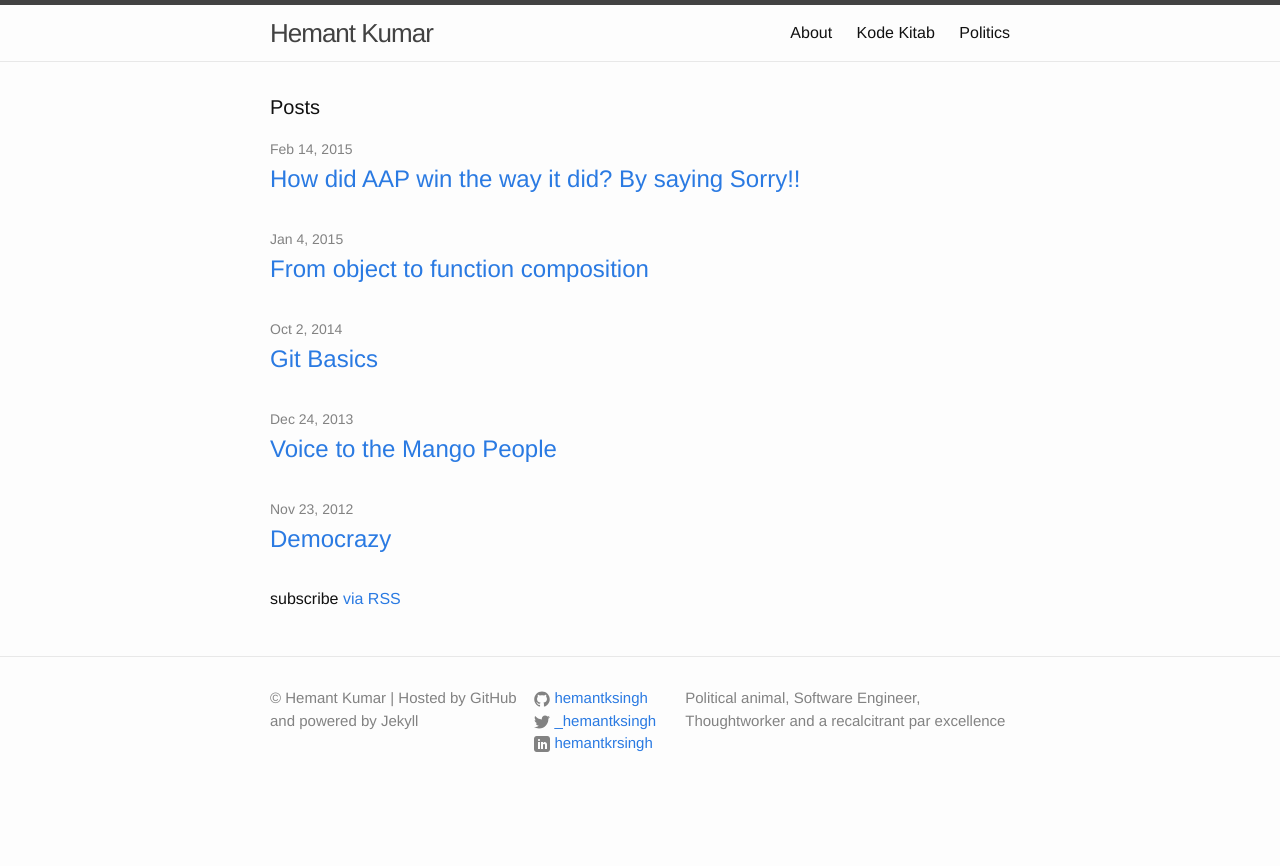
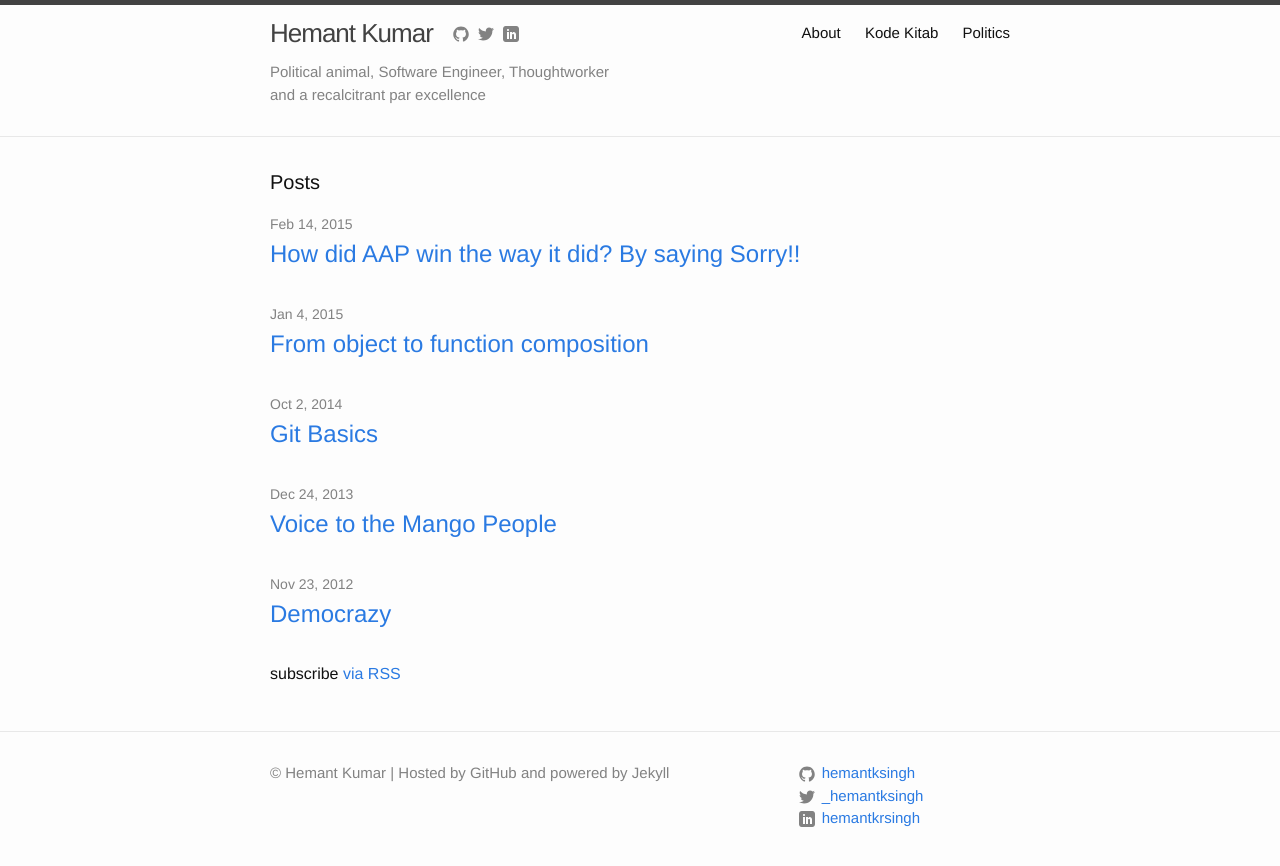
Before and after one commit to hemantksingh/hemantksingh.github.io, a Jekyll site: the page built from index.html, in a window 1280 px wide. Shown: the top 866 px of the page. Built offline with Jekyll 4.4.1, drawn with Linux system fonts in a browser that asks for light colours.

Commit message:
Changed site description into the header.

```diff
--- a/_includes/footer.html
+++ b/_includes/footer.html
@@ -11,7 +11,8 @@
       </div>
 
       <div class="footer-col  footer-col-2">
-        <ul class="social-media-list">
+        <ul class="social-icons-list">
+
           {% if site.github_username %}
           <li>
             <a href="https://github.com/{{ site.github_username }}">
@@ -54,11 +55,8 @@
             </a>
           </li>
           {% endif %}
+
         </ul>
-      </div>
-
-      <div class="footer-col  footer-col-3">
-        <p class="text">{{ site.description }}</p>
       </div>
     </div>
 
--- a/_includes/header.html
+++ b/_includes/header.html
@@ -1,10 +1,19 @@
 <header class="site-header">
 
   <div class="wrapper">
+    <div class="header-col-wrapper">
 
+      <div class="header-col header-col-1">
         <a class="site-title" href="{{ site.baseurl }}/">{{ site.title }}</a>
 
+        {% include social_icons.html %}
+
+        <p class="text">{{ site.description }}</p>
+      </div>
+
+      <div class="header-col header-col-2">
         <nav class="site-nav">
+          <!-- Menu icon visible on mobile. -->
           <a href="#" class="menu-icon">
             <svg viewBox="0 0 18 15">
               <path fill="#424242" d="M18,1.484c0,0.82-0.665,1.484-1.484,1.484H1.484C0.665,2.969,0,2.304,0,1.484l0,0C0,0.665,0.665,0,1.484,0 h15.031C17.335,0,18,0.665,18,1.484L18,1.484z"/>
@@ -24,4 +33,7 @@
 
       </div>
 
+    </div>
+  </div>
+
 </header>
--- /dev/null
+++ b/_includes/social_icons.html
@@ -0,0 +1,26 @@
+<div class="social-icons">
+	<a href="https://github.com/{{ site.github_username }}">
+		<span class="icon  icon--github">
+			<svg viewBox="0 0 16 16">
+				<path fill="#828282" d="M7.999,0.431c-4.285,0-7.76,3.474-7.76,7.761 c0,3.428,2.223,6.337,5.307,7.363c0.388,0.071,0.53-0.168,0.53-0.374c0-0.184-0.007-0.672-0.01-1.32 c-2.159,0.469-2.614-1.04-2.614-1.04c-0.353-0.896-0.862-1.135-0.862-1.135c-0.705-0.481,0.053-0.472,0.053-0.472 c0.779,0.055,1.189,0.8,1.189,0.8c0.692,1.186,1.816,0.843,2.258,0.645c0.071-0.502,0.271-0.843,0.493-1.037 C4.86,11.425,3.049,10.76,3.049,7.786c0-0.847,0.302-1.54,0.799-2.082C3.768,5.507,3.501,4.718,3.924,3.65 c0,0,0.652-0.209,2.134,0.796C6.677,4.273,7.34,4.187,8,4.184c0.659,0.003,1.323,0.089,1.943,0.261 c1.482-1.004,2.132-0.796,2.132-0.796c0.423,1.068,0.157,1.857,0.077,2.054c0.497,0.542,0.798,1.235,0.798,2.082 c0,2.981-1.814,3.637-3.543,3.829c0.279,0.24,0.527,0.713,0.527,1.437c0,1.037-0.01,1.874-0.01,2.129 c0,0.208,0.14,0.449,0.534,0.373c3.081-1.028,5.302-3.935,5.302-7.362C15.76,3.906,12.285,0.431,7.999,0.431z"/>
+			</svg>
+		</span>
+	</a>
+
+	<a href="https://twitter.com/{{ site.twitter_username }}">
+		<span class="icon  icon--twitter">
+			<svg viewBox="0 0 16 16">
+				<path fill="#828282" d="M15.969,3.058c-0.586,0.26-1.217,0.436-1.878,0.515c0.675-0.405,1.194-1.045,1.438-1.809
+				c-0.632,0.375-1.332,0.647-2.076,0.793c-0.596-0.636-1.446-1.033-2.387-1.033c-1.806,0-3.27,1.464-3.27,3.27 c0,0.256,0.029,0.506,0.085,0.745C5.163,5.404,2.753,4.102,1.14,2.124C0.859,2.607,0.698,3.168,0.698,3.767 c0,1.134,0.577,2.135,1.455,2.722C1.616,6.472,1.112,6.325,0.671,6.08c0,0.014,0,0.027,0,0.041c0,1.584,1.127,2.906,2.623,3.206 C3.02,9.402,2.731,9.442,2.433,9.442c-0.211,0-0.416-0.021-0.615-0.059c0.416,1.299,1.624,2.245,3.055,2.271 c-1.119,0.877-2.529,1.4-4.061,1.4c-0.264,0-0.524-0.015-0.78-0.046c1.447,0.928,3.166,1.469,5.013,1.469 c6.015,0,9.304-4.983,9.304-9.304c0-0.142-0.003-0.283-0.009-0.423C14.976,4.29,15.531,3.714,15.969,3.058z"/>
+			</svg>
+		</span>
+	</a>
+
+	<a href="http://uk.linkedin.com/in/{{ site.linkedin_username }}">
+		<span  class="icon  icon--linkedin">
+			<svg viewBox="0 0 32 32" margin-top="50">
+				<path fill="#828282" d="M26.625 0h-21.25c-2.956 0-5.375 2.419-5.375 5.375v21.25c0 2.956 2.419 5.375 5.375 5.375h21.25c2.956 0 5.375-2.419 5.375-5.375v-21.25c0-2.956-2.419-5.375-5.375-5.375zM12 26h-4v-14h4v14zM10 10c-1.105 0-2-0.895-2-2s0.895-2 2-2 2 0.895 2 2-0.895 2-2 2zM26 26h-4v-8c0-1.105-0.895-2-2-2s-2 0.895-2 2v8h-4v-14h4v2.483c0.825-1.133 2.086-2.483 3.5-2.483 2.485 0 4.5 2.239 4.5 5v9z"/>
+			</svg>
+		</span>
+	</a>
+</div>
--- a/_sass/_layout.scss
+++ b/_sass/_layout.scss
@@ -8,6 +8,50 @@
 
     // Positioning context for the mobile navigation icon
     position: relative;
+}
+
+.header-col-wrapper {
+    font-size: 15px;
+    color: $grey-color;
+    margin-left: -$spacing-unit / 2;
+    @extend %clearfix;
+}
+
+.header-col {
+    float: left;
+    margin-bottom: $spacing-unit / 2;
+    padding-left: $spacing-unit / 2;
+    margin-top: 20;
+
+    .text {
+        clear: both
+    }
+}
+
+.header-col-1 {
+    width: -webkit-calc(50% - (#{$spacing-unit} / 2));
+    width:         calc(50% - (#{$spacing-unit} / 2));
+}
+
+.header-col-2 {
+    width: -webkit-calc(50% - (#{$spacing-unit} / 2));
+    width:         calc(50% - (#{$spacing-unit} / 2));
+}
+
+@include media-query($on-laptop) {
+    .header-col-1,
+    .header-col-2 {
+        width: -webkit-calc(100% - (#{$spacing-unit} / 2));
+        width:         calc(100% - (#{$spacing-unit} / 2));
+    }
+}
+
+@include media-query($on-palm) {
+    .header-col {
+        float: none;
+        width: -webkit-calc(100% - (#{$spacing-unit} / 2));
+        width:         calc(100% - (#{$spacing-unit} / 2));
+    }
 }
 
 .site-title {
@@ -21,6 +65,22 @@
     &:visited {
         color: $grey-color-dark;
     }
+}
+
+.social-icons {
+    float: left;
+    line-height: 56px;
+    padding-left: 20px;
+
+    a {
+      margin-right: 5px;
+    }
+}
+
+.contact-list,
+.social-icons-list {
+    list-style: none;
+    margin-left: 0;
 }
 
 .site-nav {
@@ -101,12 +161,6 @@
     margin-bottom: $spacing-unit / 2;
 }
 
-.contact-list,
-.social-media-list {
-    list-style: none;
-    margin-left: 0;
-}
-
 .footer-col-wrapper {
     font-size: 15px;
     color: $grey-color;
@@ -121,28 +175,18 @@
 }
 
 .footer-col-1 {
-    width: -webkit-calc(35% - (#{$spacing-unit} / 2));
-    width:         calc(35% - (#{$spacing-unit} / 2));
+    width: -webkit-calc(70% - (#{$spacing-unit} / 2));
+    width:         calc(70% - (#{$spacing-unit} / 2));
 }
 
 .footer-col-2 {
-    width: -webkit-calc(20% - (#{$spacing-unit} / 2));
-    width:         calc(20% - (#{$spacing-unit} / 2));
-}
-
-.footer-col-3 {
-    width: -webkit-calc(45% - (#{$spacing-unit} / 2));
-    width:         calc(45% - (#{$spacing-unit} / 2));
+    width: -webkit-calc(30% - (#{$spacing-unit} / 2));
+    width:         calc(30% - (#{$spacing-unit} / 2));
 }
 
 @include media-query($on-laptop) {
     .footer-col-1,
     .footer-col-2 {
-        width: -webkit-calc(50% - (#{$spacing-unit} / 2));
-        width:         calc(50% - (#{$spacing-unit} / 2));
-    }
-
-    .footer-col-3 {
         width: -webkit-calc(100% - (#{$spacing-unit} / 2));
         width:         calc(100% - (#{$spacing-unit} / 2));
     }
@@ -155,7 +199,9 @@
         width:         calc(100% - (#{$spacing-unit} / 2));
     }
 }
-
+.username {
+    margin-left: 3px;
+}
 
 
 /**
```
Lines whose indentation alone changed are shown as unchanged.
